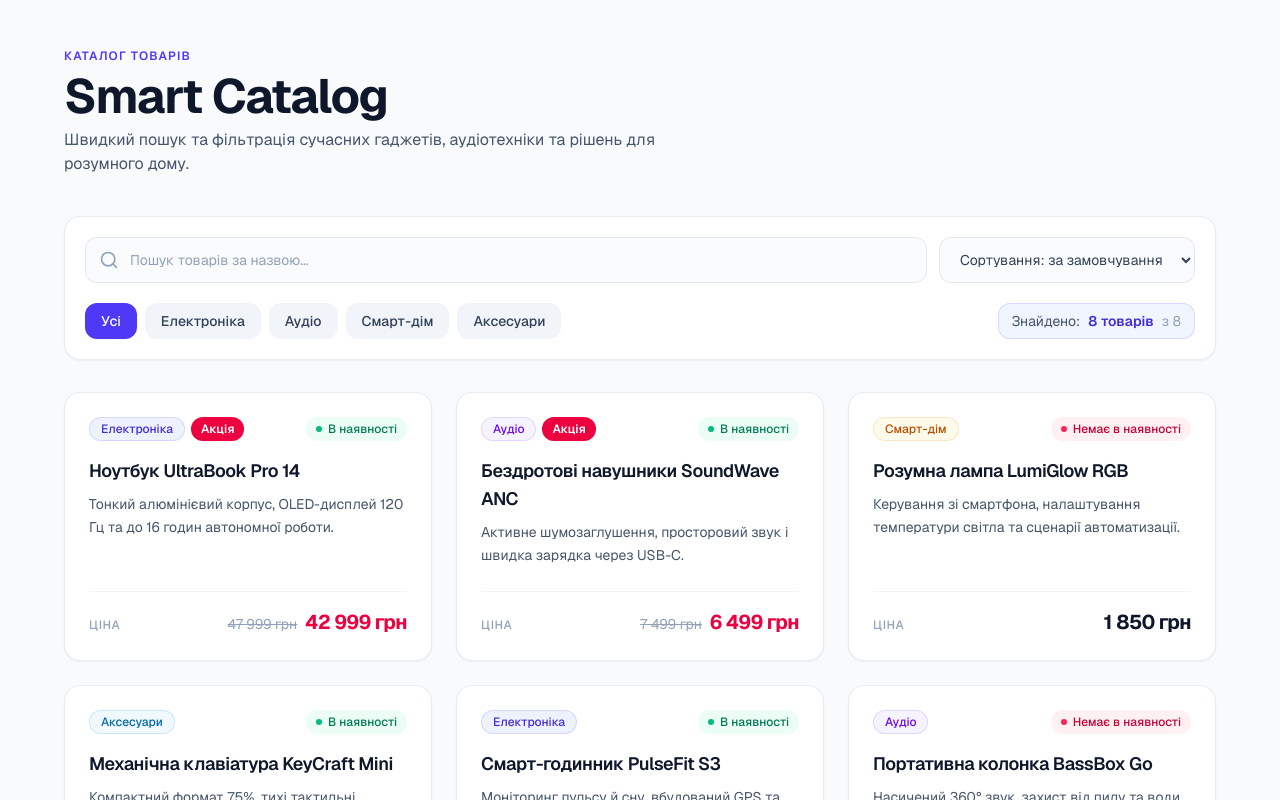
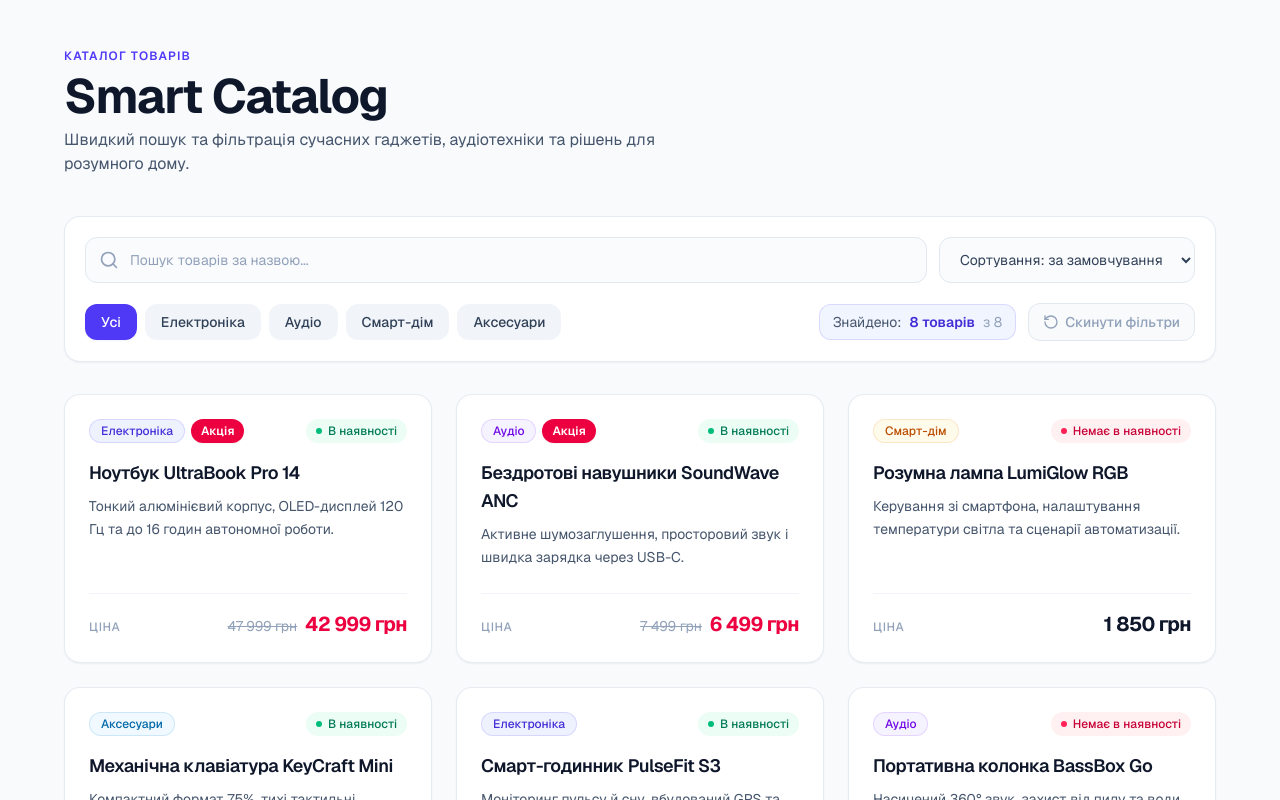
Before and after one commit to stepStudent/HW_14, a Next.js app: page / in a window 1280 px wide. Shown: the top 800 px of the page. Built offline with nearby package versions, Linux system fonts and the light colour scheme.

Commit message:
reject filters

```diff
--- a/src/components/CatalogClient.tsx
+++ b/src/components/CatalogClient.tsx
@@ -86,6 +86,12 @@ export function CatalogClient({ products }: CatalogClientProps) {
     // За замовчуванням повертаємо відфільтровані товари у початковому порядку
     return filtered;
   }, [products, searchQuery, selectedCategory, sortOrder]); // Масив залежностей для useMemo
+
+  // Перевіряємо, чи активний зараз хоча б один фільтр (пошук, категорія або сортування)
+  const hasActiveFilters =
+    searchQuery.trim() !== "" || // Чи введено текст у поле пошуку
+    selectedCategory !== "Усі" || // Чи обрано конкретну категорію замість «Усі»
+    sortOrder !== "default"; // Чи змінено порядок сортування за ціною
 
   // Обробник скидання пошуку, фільтра категорій та сортування до початкових значень
   const handleResetFilters = () => {
@@ -202,6 +208,8 @@ export function CatalogClient({ products }: CatalogClientProps) {
             })}
           </div> {/* Закриваємо групу кнопок категорій */}
 
+          {/* Права частина нижнього рядка: лічильник знайдених товарів і кнопка скидання фільтрів */}
+          <div className="flex flex-wrap items-center gap-3">
             {/* Лічильник кількості знайдених товарів із правильним відмінюванням і бейджем */}
             <div
               aria-live="polite" // Повідомляє скрінрідерам про динамічну зміну кількості знайдених товарів
@@ -216,6 +224,36 @@ export function CatalogClient({ products }: CatalogClientProps) {
               {/* Показуємо загальну кількість товарів у каталозі */}
               <span className="text-slate-400">з {products.length}</span>
             </div> {/* Закриваємо блок лічильника результатів */}
+
+            {/* Кнопка скидання всіх фільтрів (пошуку, категорії та сортування) */}
+            <button
+              type="button" // Звичайна кнопка (не відправляє форму)
+              onClick={handleResetFilters} // Скидаємо всі фільтри при натисканні
+              disabled={!hasActiveFilters} // Блокуємо кнопку, якщо жоден фільтр не застосовано
+              className={`inline-flex items-center gap-1.5 rounded-xl border px-3.5 py-2 text-sm font-medium transition ${ // Базові стилі кнопки скидання
+                hasActiveFilters // Перевіряємо, чи є активні фільтри
+                  ? "border-rose-200 bg-rose-50 text-rose-700 hover:bg-rose-100 cursor-pointer" // Активний стан кнопки
+                  : "border-slate-200 bg-slate-50 text-slate-400 cursor-not-allowed" // Неактивний (вимкнений) стан кнопки
+              }`} // Завершення динамічного className кнопки скидання
+            >
+              {/* SVG-іконка оновлення/скидання */}
+              <svg
+                aria-hidden="true" // Декоративна іконка
+                viewBox="0 0 24 24" // Координати SVG
+                fill="none" // Без заливки
+                stroke="currentColor" // Колір лінії успадковується від тексту
+                strokeWidth={2} // Товщина лінії
+                className="h-4 w-4" // Розмір іконки 16x16px
+              >
+                {/* Стрілка кругового скидання */}
+                <path d="M3 12a9 9 0 1 0 9-9 9.75 9.75 0 0 0-6.74 2.74L3 8" strokeLinecap="round" strokeLinejoin="round" />
+                {/* Наконечник стрілки */}
+                <path d="M3 3v5h5" strokeLinecap="round" strokeLinejoin="round" />
+              </svg> {/* Закриваємо іконку скидання */}
+              {/* Текст на кнопці скидання */}
+              Скинути фільтри
+            </button> {/* Закриваємо кнопку скидання фільтрів */}
+          </div> {/* Закриваємо праву частину нижнього рядка */}
         </div> {/* Закриваємо нижній рядок панелі фільтрів */}
       </div> {/* Закриваємо панель пошуку та фільтрації */}
 
```
Lines whose indentation alone changed are shown as unchanged.
